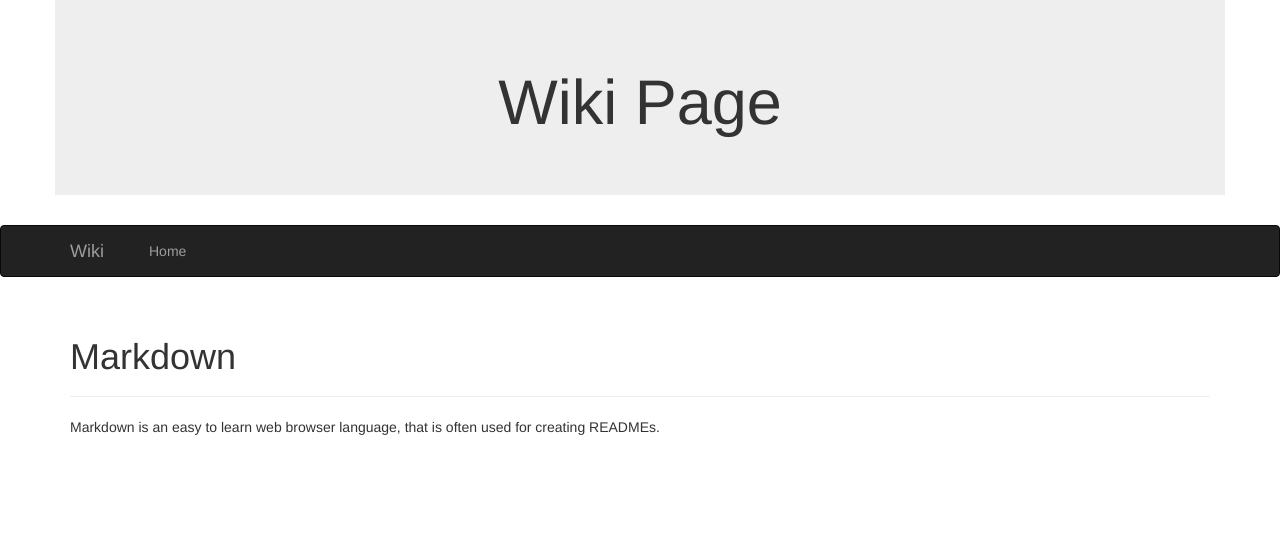
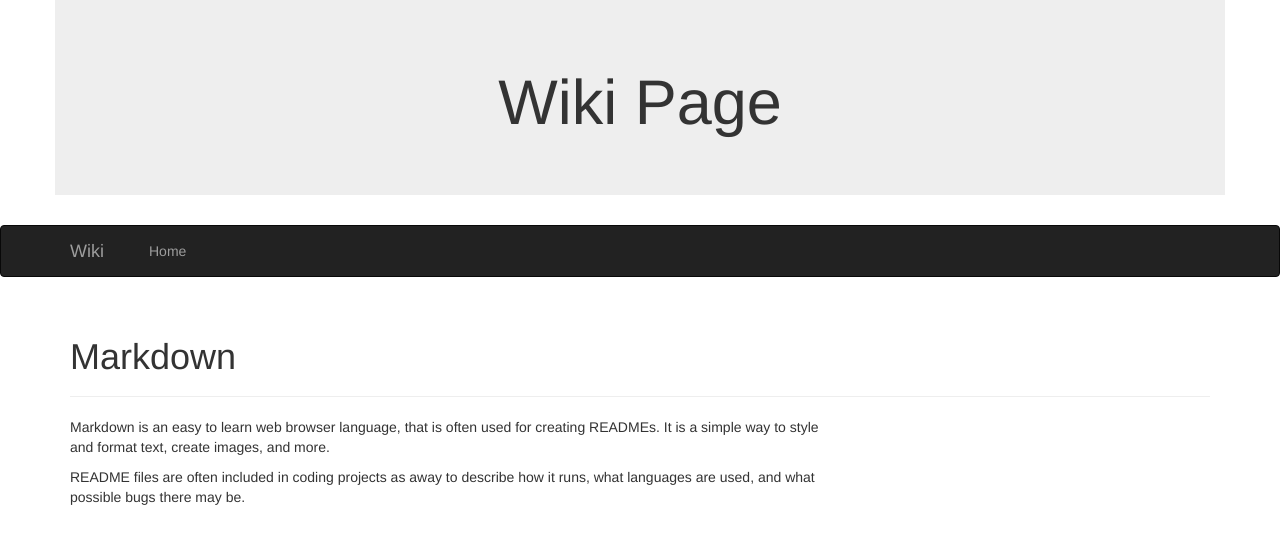
Before and after one commit to Jordan-Meier/wiki-page, a plain HTML site: page markdown.html in a window 1280 px wide. Drawn offline with Linux system fonts and the light colour scheme.

Commit message:
Add content(definition and example)to markdown.html page.

```diff
--- a/markdown.html
+++ b/markdown.html
@@ -35,7 +35,8 @@
       </div>
       <div class="row">
         <div class="col-sm-8">
-          <p>Markdown is an easy to learn web browser language, that is often used for creating READMEs.</p>
+          <p>Markdown is an easy to learn web browser language, that is often used for creating READMEs.  It is a simple way to style and format text, create images, and more.</p>
+          <p>README files are often included in coding projects as away to describe how it runs, what languages are used, and what possible bugs there may be.</p>
         </div>
         <div class="col-sm-4">
 
```
